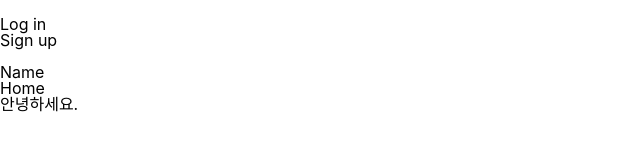
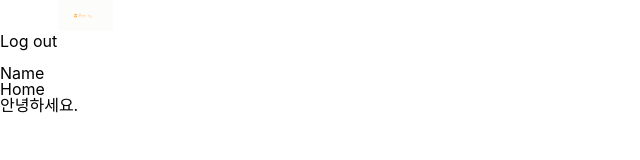
Before and after one commit to syo0e/Bryta-TS-Client, a Next.js app in the folder client/: page / in a window 1280 px wide. Shown: the top 160 px of the page, without its empty margins (0-640 px from the left). Built offline with nearby package versions, Linux system fonts and the light colour scheme.

Commit message:
로그인 전/후 분기처리

```diff
--- a/client/components/common/header.tsx
+++ b/client/components/common/header.tsx
@@ -1,22 +1,28 @@
 import Styled from '@emotion/styled';
 import React from 'react';
 
-const header: React.FC = () => {
+function header() {
+  const isLoggedIn = true;
+
   return (
     <HeaderWrap>
-      <img className="logo" src="" alt=""></img>
+      <img className="logo" src="/assets/icons/headerLogo.svg" alt=""></img>
       <div className="user">
-        <div className="user__anonymous">
+        {isLoggedIn ? (
+        <div className="user__profile">
+          <p className="user__profile--logout">Log out</p>
+          <img className="user__profile--picture" src="" alt=""></img>
+          <p className="user__profile--name">Name</p>
+        </div>
+        ): (
+          <div className="user__anonymous">
           <p className="user__anonymous--login">Log in</p>
           <p className="user__anonymous--signUp">Sign up</p>
         </div>
-        <div className="user__profile">
-          <img className="user__profile--picture" src="" alt=""></img>
-          <p className="user__profile--name">Name</p>
-        </div>
+        )}
       </div>
     </HeaderWrap>
-  )
+  );
 }
 
 const HeaderWrap = Styled.div`
```
